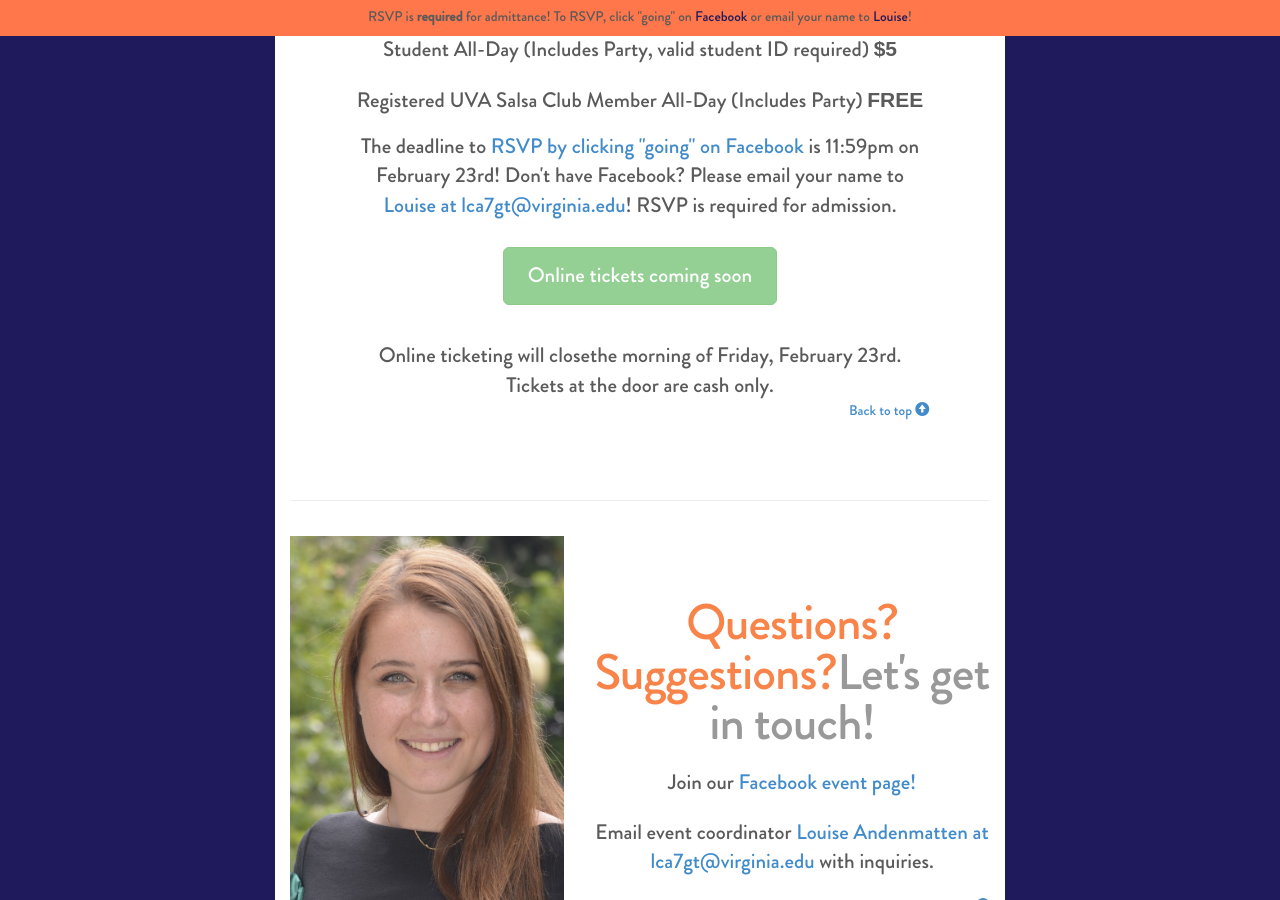
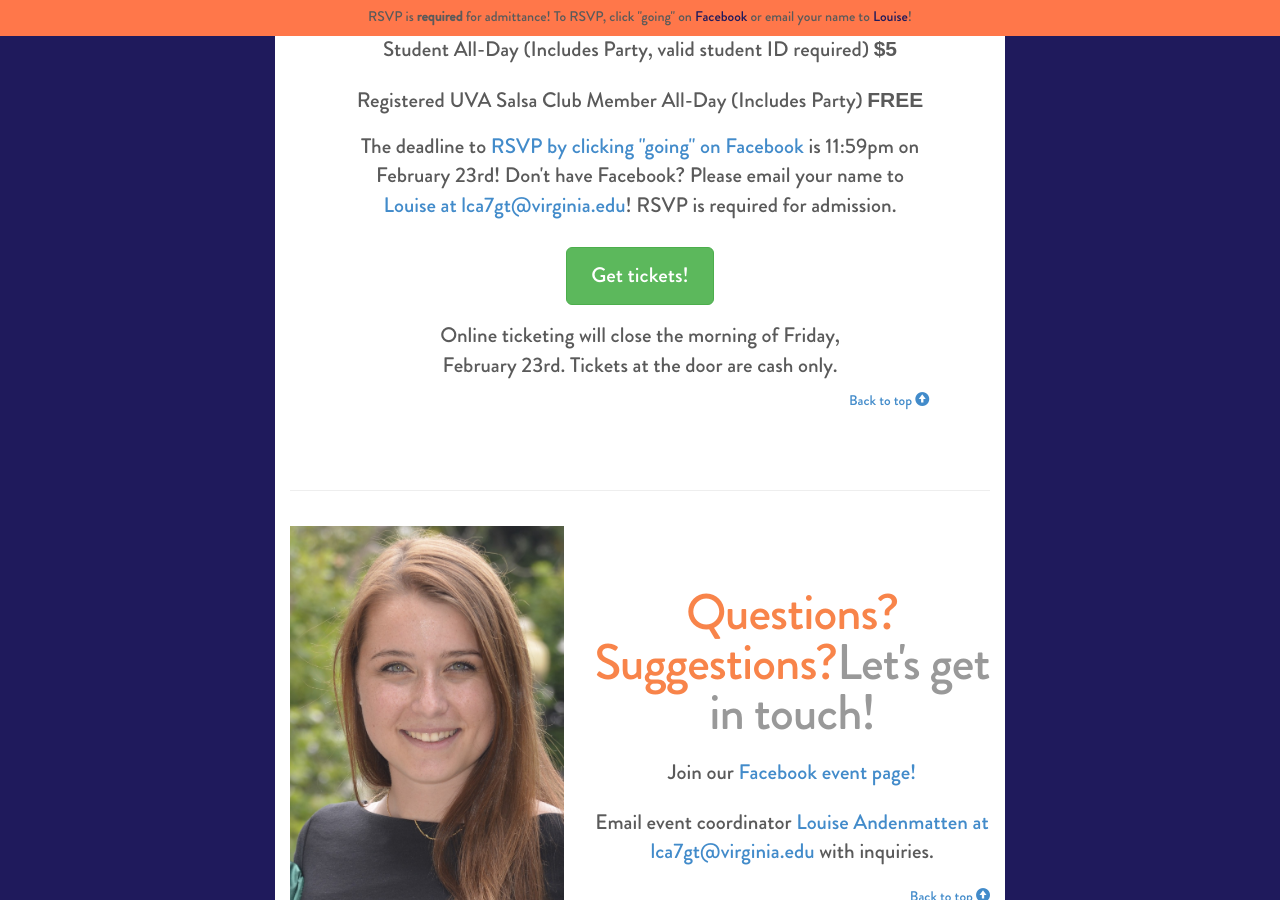
Before and after one commit to swoloszynski/universitysalsafest, a Jekyll site: the page built from index.html, in a window 1280 px wide and 900 px high, scrolled down 2864 px. Built offline with Jekyll 4.4.1, drawn with Linux system fonts in a browser that asks for light colours.

Commit message:
Conditionally enable online ticketing button and add 2018 ticketing link

```diff
--- a/_data/global.yml
+++ b/_data/global.yml
@@ -15,6 +15,7 @@ author: Samantha Woloszynski
 
 facebook_event_url: https://www.facebook.com/events/1986413301576636/
 rsvp_deadline: 11:59pm on February 23rd
+ticket_url: https://securelb.imodules.com/s/1535/16-uva/index.aspx?sid=1535&gid=16&pgid=18854&cid=32408
 online_ticket_deadline: the morning of Friday, February 23rd
 
 show_facebook_event: true
--- a/_includes/tickets.html
+++ b/_includes/tickets.html
@@ -14,12 +14,16 @@
         <p class="lead schedule-time cushion">The deadline to RSVP by emailing your name to <a href="mailto:{{ site.data.global.organizer_email }}?subject={{ site.data.global.title }} RSVP" target="blank">{{ site.data.global.organizer_first_name }} at {{ site.data.global.organizer_email }}</a> is {{ site.data.global.rsvp_deadline }}! RSVP is required for admission.</p>
     {% endif %}
 
-    <div class="jumbotron jumbotron-custom">
-      <p><a class="btn btn-lg btn-success cushion disabled" href="#" role="button" target="blank">Online tickets coming soon</a></p>
-    </div>
-
     {% if site.data.global.show_online_ticketing %}
-        <p class="lead schedule-time cushion">Online ticketing will close{{ site.data.global.online_ticket_deadline }}. Tickets at the door are cash only.</p>
+        <div class="jumbotron jumbotron-custom">
+          <p><a class="btn btn-lg btn-success cushion" href="{{ site.data.global.ticket_url }}" role="button" target="blank">Get tickets!</a></p>
+          <p class="lead schedule-time cushion">Online ticketing will close {{ site.data.global.online_ticket_deadline }}. Tickets at the door are cash only.</p>
+        </div>
+    {% else %}
+        <p class="lead schedule-time cushion">Tickets at the door are cash only.</p>
+        <div class="jumbotron jumbotron-custom">
+          <p><a class="btn btn-lg btn-success cushion disabled" href="#" role="button" target="blank">Online tickets coming soon</a></p>
+        </div>
     {% endif %}
 
     <p class="right-aligned"><a href="#top" class="scrollToTop">Back to top  <span class="glyphicon glyphicon-circle-arrow-up"></span></a></p>
```
